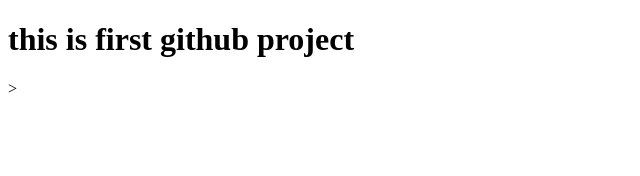
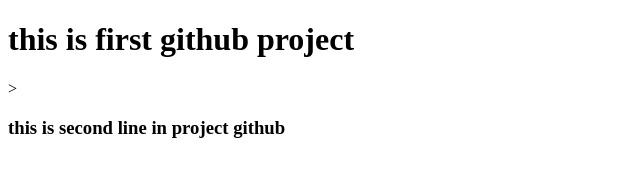
Before and after one commit to AjayJadhav01/website, a plain HTML site: page index.html in a window 1280 px wide. Shown: the whole page, without its empty margins (0-640 px from the left). Drawn offline with Linux system fonts and the light colour scheme.

Commit message:
one line added

```diff
--- a/index.html
+++ b/index.html
@@ -7,5 +7,6 @@
 </head>
 <body>
     <h1>this is first github project</h1>>
+    <h3>this is second line in project github</h3>
 </body>
 </html>
```
